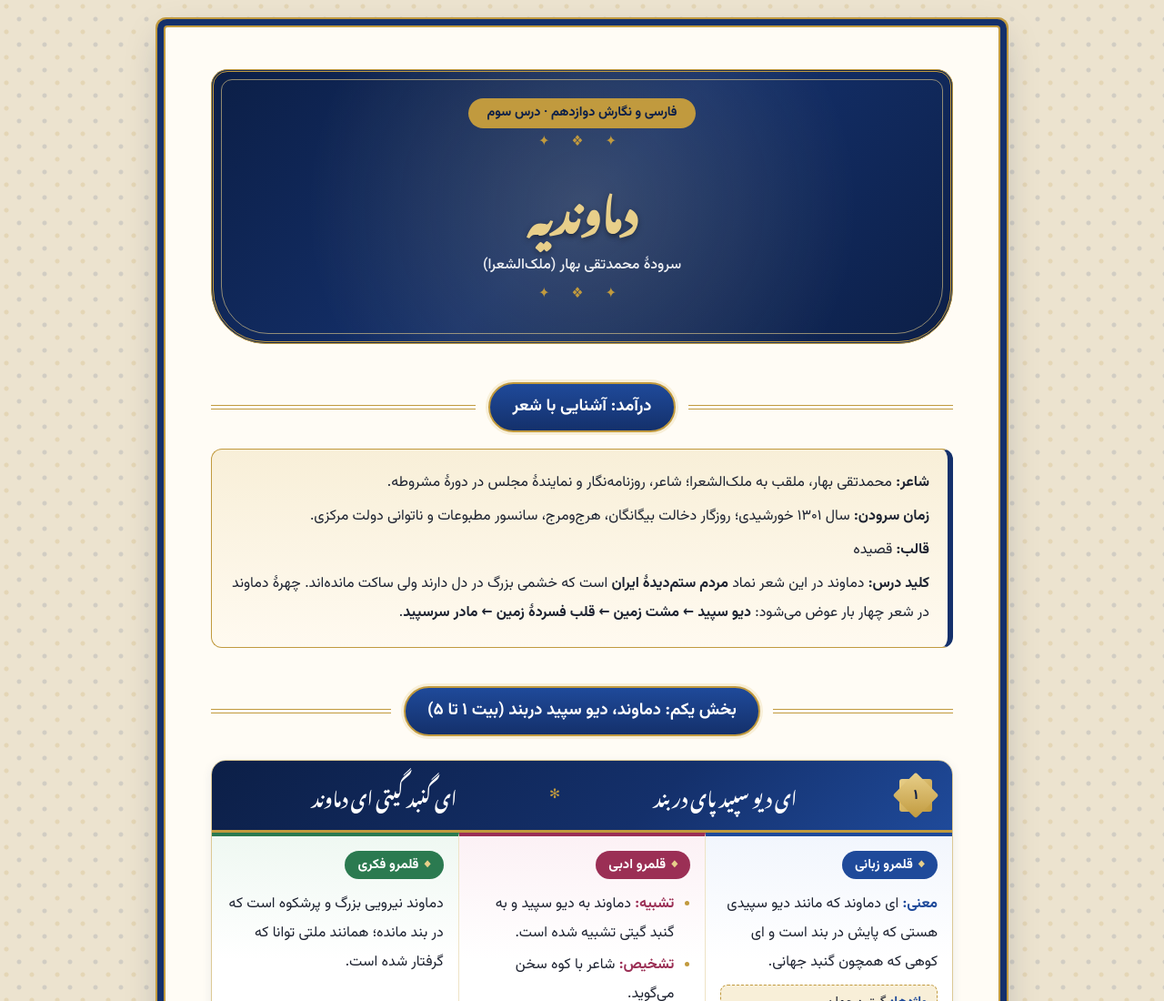
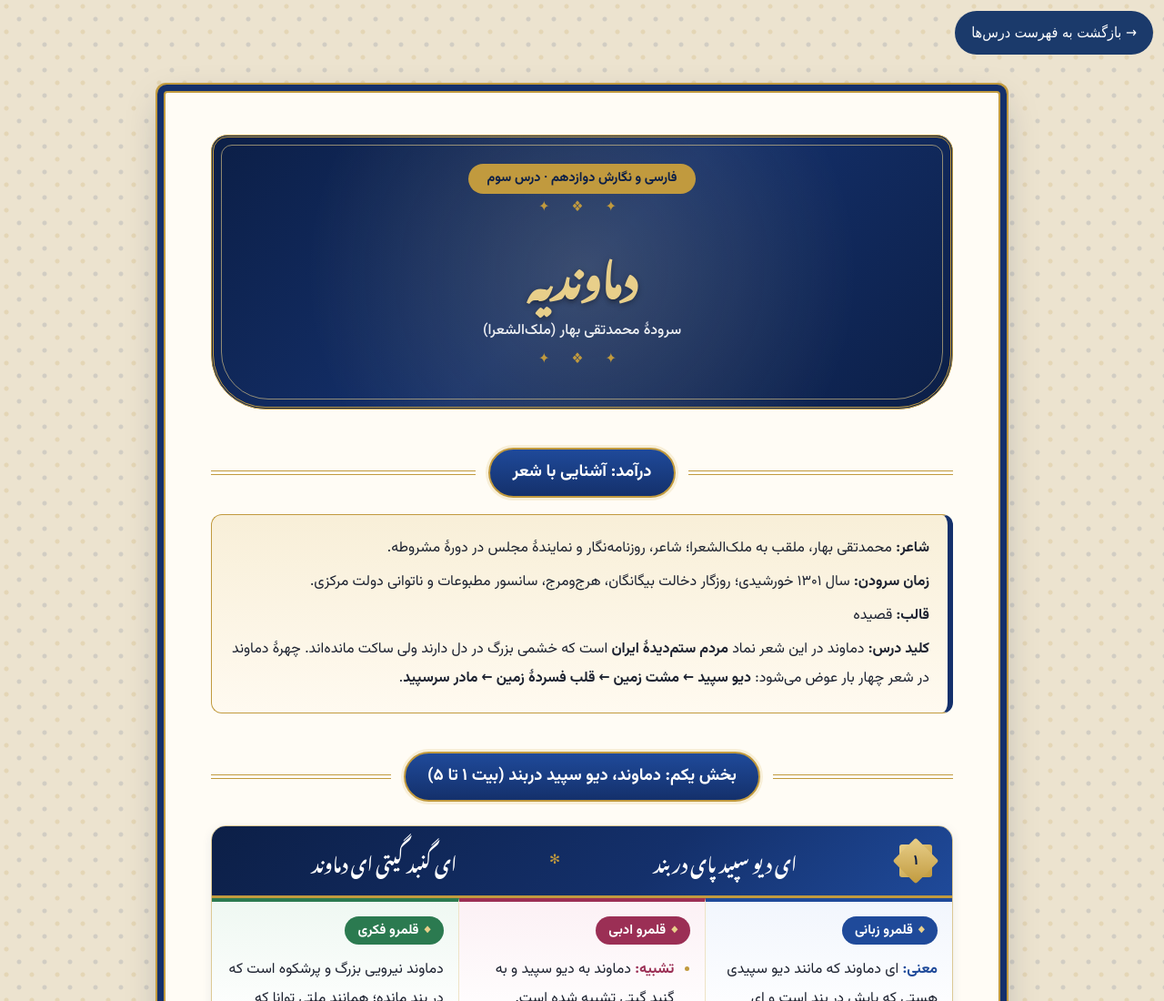
Before and after one commit to karimian-swe/adabiat, a plain HTML site: page 1203.html in a window 1280 px wide. Shown: the top 1100 px of the page at 91% size. Drawn offline with Linux system fonts and the light colour scheme; a web font is replaced by a local one.

Commit message:
Update 1203.html

```diff
--- a/1203.html
+++ b/1203.html
@@ -289,6 +289,7 @@
 </style>
 </head>
 <body>
+  <a href="index.html#paye1" style="display:inline-block;margin:12px;padding:8px 18px;background:#1b3a6b;color:#fff;border-radius:999px;text-decoration:none;font-family:Tahoma">→ بازگشت به فهرست درس‌ها</a>
 <main class="sahfe">
 
 <header class="sar">
```
